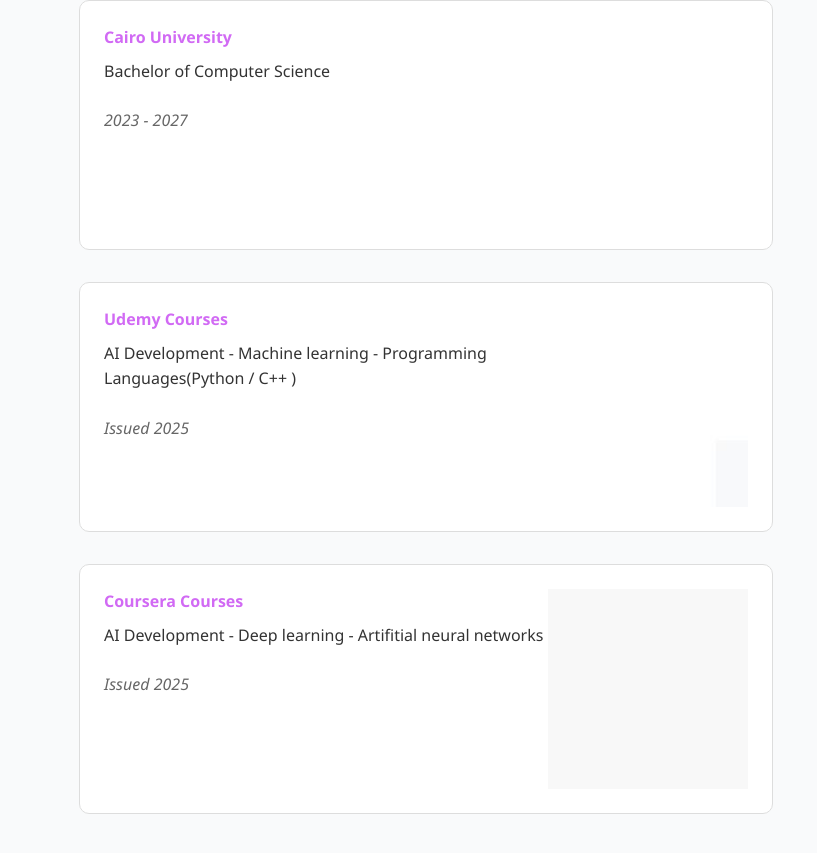
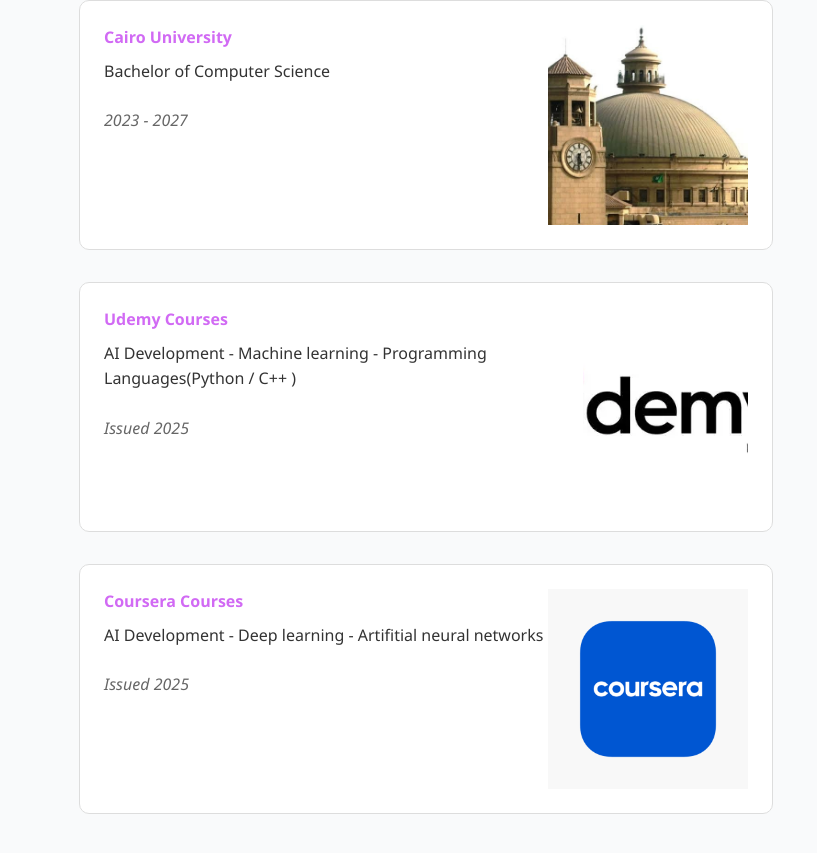
Before and after one commit to eldola-coder/Youssef-Yasser-portifolio-2, a plain HTML site: page about.html in a window 1280 px wide. Shown: the part 845-1698 px from the top of the page, 0-817 px from the left. Drawn offline with nearby package versions, Linux system fonts and the light colour scheme.

Commit message:
Update style.css

```diff
--- a/style.css
+++ b/style.css
@@ -1109,18 +1109,22 @@
 .edu-image{
   width: 200px;
   height: 200px;
+  background-position: center;
+  background-size: cover;
+  background-repeat: no-repeat;
 }
 
 #cairo-uni{
-  background-image: url("media/cairo-uni.jpg");
+  background-image: url("./media/cairo-uni.jpg");
 }
 
 #ai{
-  background-image: url("media/Udemy.jpg");
+
+  background-image: url("./media/Udemy.webp");
 }
 
 #ai2{
-  background-image: url("media/Coursera.png");
+  background-image: url("./media/Coursera.png");
 }
 
 /* Responsive Design */
```
